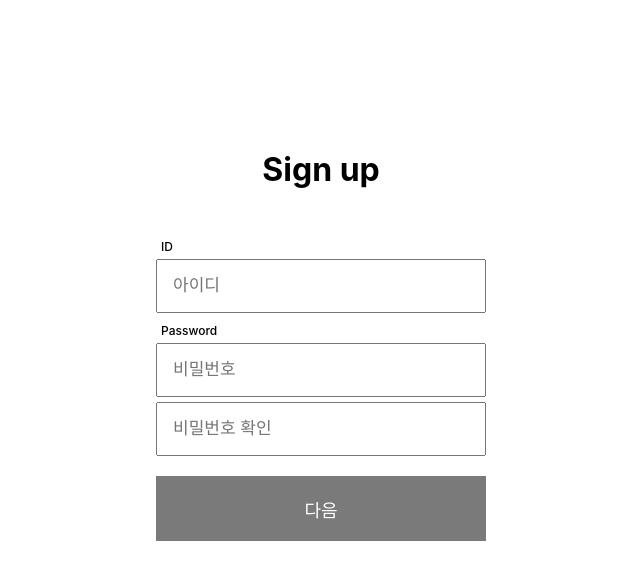
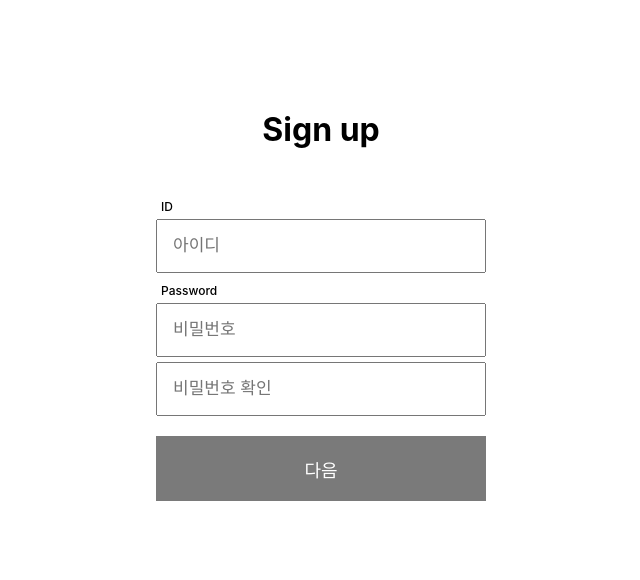
Before and after one commit to Yongsu01/MeetingApp, a React (Create React App) app: page /signup in a window 1280 px wide. Shown: the top 580 px of the page, without its empty margins (319-959 px from the left). Built offline with nearby package versions, Linux system fonts and the light colour scheme.

Commit message:
레이아웃 수정

```diff
--- a/src/pages/LoginPage/Login.tsx
+++ b/src/pages/LoginPage/Login.tsx
@@ -53,7 +53,7 @@ const Layout = styled.div`
 const PageDiv = styled.div`
   color: #000;
   font-size: 32px;
-  margin-top: 150px;
+  margin-top: 110px;
   font-weight: bold;
 `;
 
--- a/src/pages/SignUpPage/SignUp.tsx
+++ b/src/pages/SignUpPage/SignUp.tsx
@@ -35,7 +35,7 @@ const LOGO = styled.div`
   color: #000;
   font-size: 32px;
   font-weight: bold;
-  margin-top: 150px;
+  margin-top: 110px;
 `;
 
 const Logo = styled.div`
```
